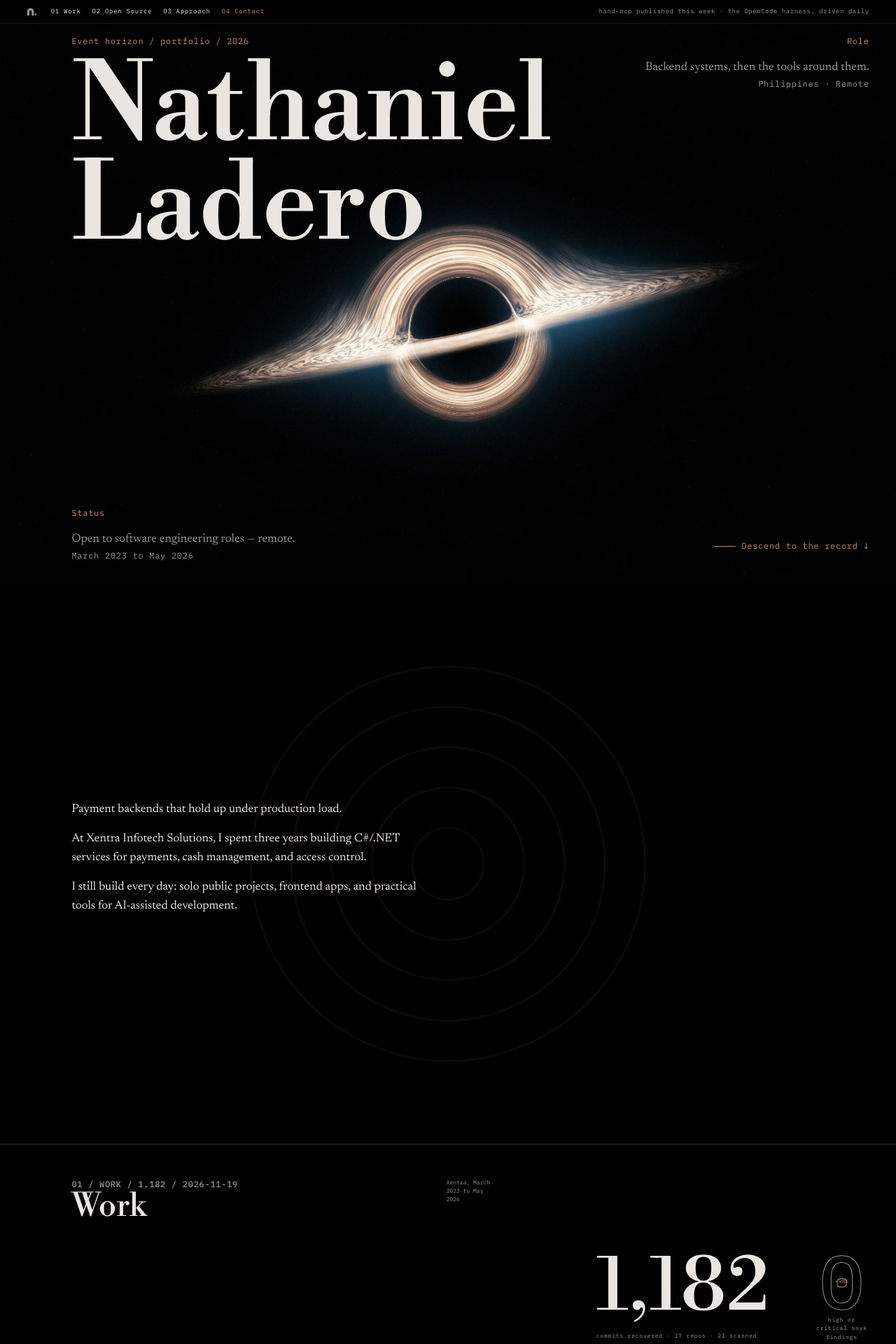
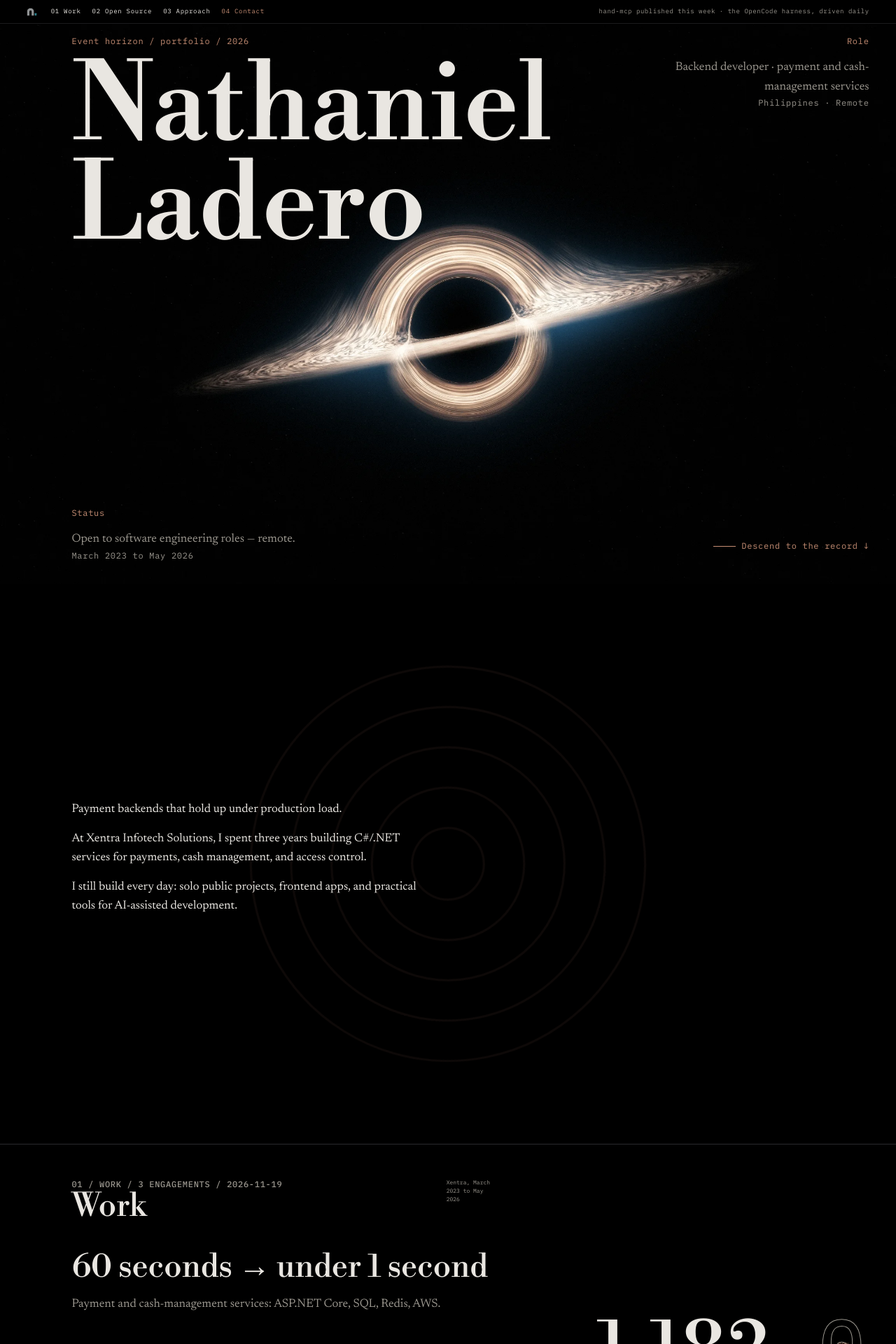
Before and after one commit to nathwn12/nathwn12.github.io, a React (Vite) app: page / in a window 1280 px wide. Shown: the top 1920 px of the page at 70% size. Built offline with nearby package versions, Linux system fonts and the light colour scheme.

Commit message:
feat(work): lead with the consequence

```diff
--- a/src/components/LedgerPage.tsx
+++ b/src/components/LedgerPage.tsx
@@ -10,9 +10,12 @@ import {
 } from "../content/experience";
 import {
   aiPractice,
+  consequenceHeadline,
+  consequenceLede,
   contactBlock,
   displayName,
   figures,
+  heroRoleLine,
   locatedIn,
   name,
   spineStamp,
@@ -212,7 +215,7 @@ export default function LedgerPage() {
             </div>
             <div className="hud hud-role">
               <p className="eyebrow data">Role</p>
-              <p>Backend systems, then the tools around them.</p>
+              <p>{heroRoleLine}</p>
               <p className="data">{locatedIn} · Remote</p>
             </div>
             <div className="hud hud-status">
@@ -240,6 +243,8 @@ export default function LedgerPage() {
         </section>
 
         <Cluster id="work" index="01" label="Work" variant="pc" active={active}>
+          <p className="consequence">{consequenceHeadline}</p>
+          <p className="consequence-lede">{consequenceLede}</p>
           <div className="band">
             <div>
               <b>{workBand[0].figure}</b>
@@ -268,6 +273,10 @@ export default function LedgerPage() {
           <p className="intro">{workShelfIntro}</p>
 
           <div className="top">
+            <div>
+              <CountUp value={signal.allTime} className="figure" />
+              <div className="flabel">npm downloads / all time</div>
+            </div>
             <div>
               <CountUp value={signal.month} className="figure" />
               <div className="flabel">npm downloads / last 30 days</div>
--- a/src/content/coordinates.ts
+++ b/src/content/coordinates.ts
@@ -1,7 +1,8 @@
-import { employer } from "./experience";
+import { employer, experience } from "./experience";
 import { availability, recordOpener } from "./hero";
-import { aiPractice, contactBlock, figures, standfirst } from "./ledger";
+import { aiPractice, contactBlock, standfirst } from "./ledger";
 import { signal, specLines } from "./signal";
+import { featuredRows, indexRows } from "./showcase";
 
 /**
  * The chapter stamps. One owner for each coordinate value and the one margin
@@ -28,12 +29,12 @@ export const coldRead = [recordOpener, ...standfirst.split(/(?<=\.)\s+/)];
 
 export const coordinates: Record<CoordinateKey, Coordinate> = {
   work: {
-    value: figures.commits ?? "",
+    value: `${experience.length} ENGAGEMENTS`,
     date,
     margin: `${employer.shortName}, ${employer.period}`,
   },
   oss: {
-    value: signal.allTime.toLocaleString("en-US"),
+    value: `${featuredRows.length + indexRows.length} REPOS`,
     date,
     // Display-only: non-breaking hyphens keep the snapshot date whole in the
     // narrow margin. The underlying coordinate `date` stays the raw ISO value.
--- a/src/content/ledger.ts
+++ b/src/content/ledger.ts
@@ -243,6 +243,49 @@ export function spineStamp(entryId: string): string | null {
   return byId[entryId] ?? null;
 }
 
+/** The system area named by the hero and the Work lede. Read off the payments
+    entry's own name — "Payments and cash-management endpoints" — so the area is
+    not typed a second time. "Services" is the word the platform entry uses. */
+const cashEntry = experience.find((entry) => entry.id === "02");
+export const systemArea = cashEntry
+  ? cashEntry.name
+      .replace(/^Payments\b/, "payment")
+      .replace(/\bendpoints$/, "services")
+  : "";
+
+/** The hero's role line: the committed role, sentence-cased, over the system
+    area. It names the work instead of the attitude; the status line is separate. */
+export const heroRoleLine = systemArea
+  ? `${employer.role.charAt(0)}${employer.role.slice(1).toLowerCase()} · ${systemArea}`
+  : employer.role;
+
+/** The Work chapter's one measured outcome. The before and after come from the
+    newest entry's own outcome sentence through the same parser the panel uses:
+    "from about 60 seconds to under one second" → "60 seconds → under 1 second". */
+export const consequenceHeadline = (() => {
+  const times = queryTimes(experience[0]?.outcome ?? "");
+  if (!times.before || !times.after) return "";
+  return `${times.before.replace(/\s+s$/, "")} seconds → ${times.after.replace(/\bone\b/, "1")}`;
+})();
+
+/** One lede sentence, assembled only from the record's own strings: the system
+    area above, then the four systems as named in the payments entries. No claim
+    is added; a missing token drops the sentence rather than being filled in. */
+export const consequenceLede = (() => {
+  const newest = experience[0];
+  const cash = cashEntry;
+  if (!newest || !cash || !systemArea) return "";
+  const systems = [
+    cash.tech.find((token) => token === "ASP.NET Core"),
+    cash.tech.find((token) => token === "SQL"),
+    cash.description.match(/\bRedis\b/)?.[0],
+    newest.tech.find((token) => token === "AWS"),
+  ].filter((token): token is string => Boolean(token));
+  if (systems.length !== 4) return "";
+  const area = systemArea.charAt(0).toUpperCase() + systemArea.slice(1);
+  return `${area}: ${systems.join(", ")}.`;
+})();
+
 export interface WorkRow {
   name: string;
   line: string;
--- a/src/styles/ledger.css
+++ b/src/styles/ledger.css
@@ -916,7 +916,29 @@ video.horizon-media.is-playing {
   letter-spacing: 0;
 }
 
-/* 01 Work — the band is the field's right track; the seal ends it. */
+/* 01 Work — the outcome opens the chapter on the measure; the commit band
+   stays the field's right track, below the lede, with the seal at its end. */
+.pc .consequence {
+  grid-column: measure-start / field-end;
+  font-family: var(--font-display);
+  font-size: var(--text-chapter);
+  line-height: 1.05;
+  letter-spacing: -0.01em;
+  font-weight: 400;
+  margin: 0;
+  text-wrap: balance;
+}
+
+.pc .consequence-lede {
+  grid-column: measure-start / field-end;
+  max-width: var(--measure-wide);
+  margin: var(--space-16) 0 0;
+  font-size: var(--text-lede);
+  line-height: 1.55;
+  color: var(--color-ink-muted);
+  text-wrap: pretty;
+}
+
 .pc .band {
   grid-column: band-start / field-end;
   display: flex;
```
Also changed, not shown: 2 other files (tests, documents, lock files or other folders).
